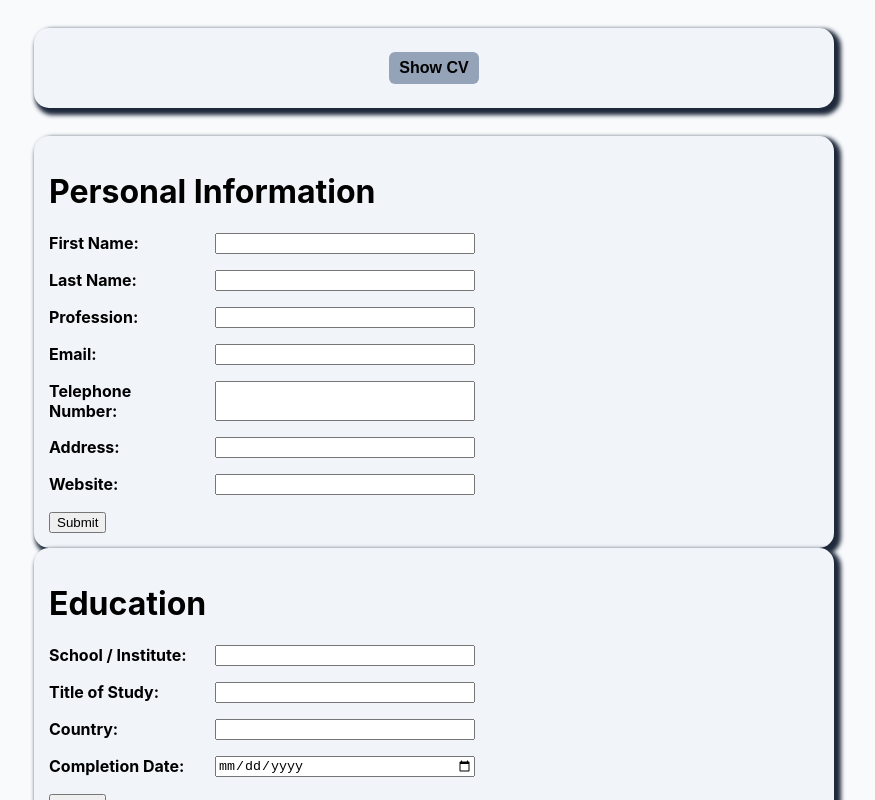
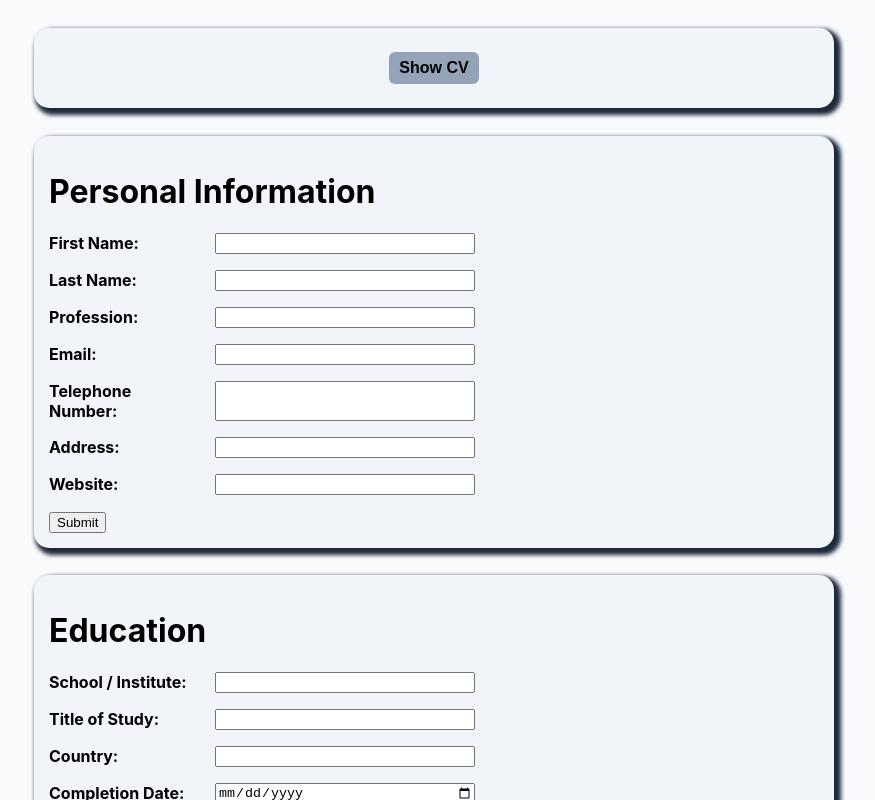
Before and after one commit to EmbryonicDev/cv-application, a React (Create React App) app: page / in a window 1280 px wide. Shown: the top 800 px of the page, without its empty margins (206-1081 px from the left). Built offline with nearby package versions, Linux system fonts and the light colour scheme; the HTML template or start-up script is replaced by a standard one.

Commit message:
+ gap on editInfo, - padding on dataWraps, margin 0 for categoryHeading

```diff
--- a/src/index.css
+++ b/src/index.css
@@ -62,12 +62,12 @@ code {
   padding: 15px;
   background: #f1f5f9;
   box-shadow: 4px 4px 4px 3px #1e293b;
-
 }
 
 #editInfo {
   display: flex;
   flex-direction: column;
+  gap: 27px;
   width: 800px;
 }
 
@@ -89,7 +89,6 @@ textarea {
 
 .dataWrap {
   display: flex;
-  padding: 0 12px;
 }
 
 .pageLabel {
@@ -107,7 +106,7 @@ textarea {
 }
 
 .categoryHeading {
-  justify-self: center;
+  margin: 0;
 }
 
 .editBtn,
```
